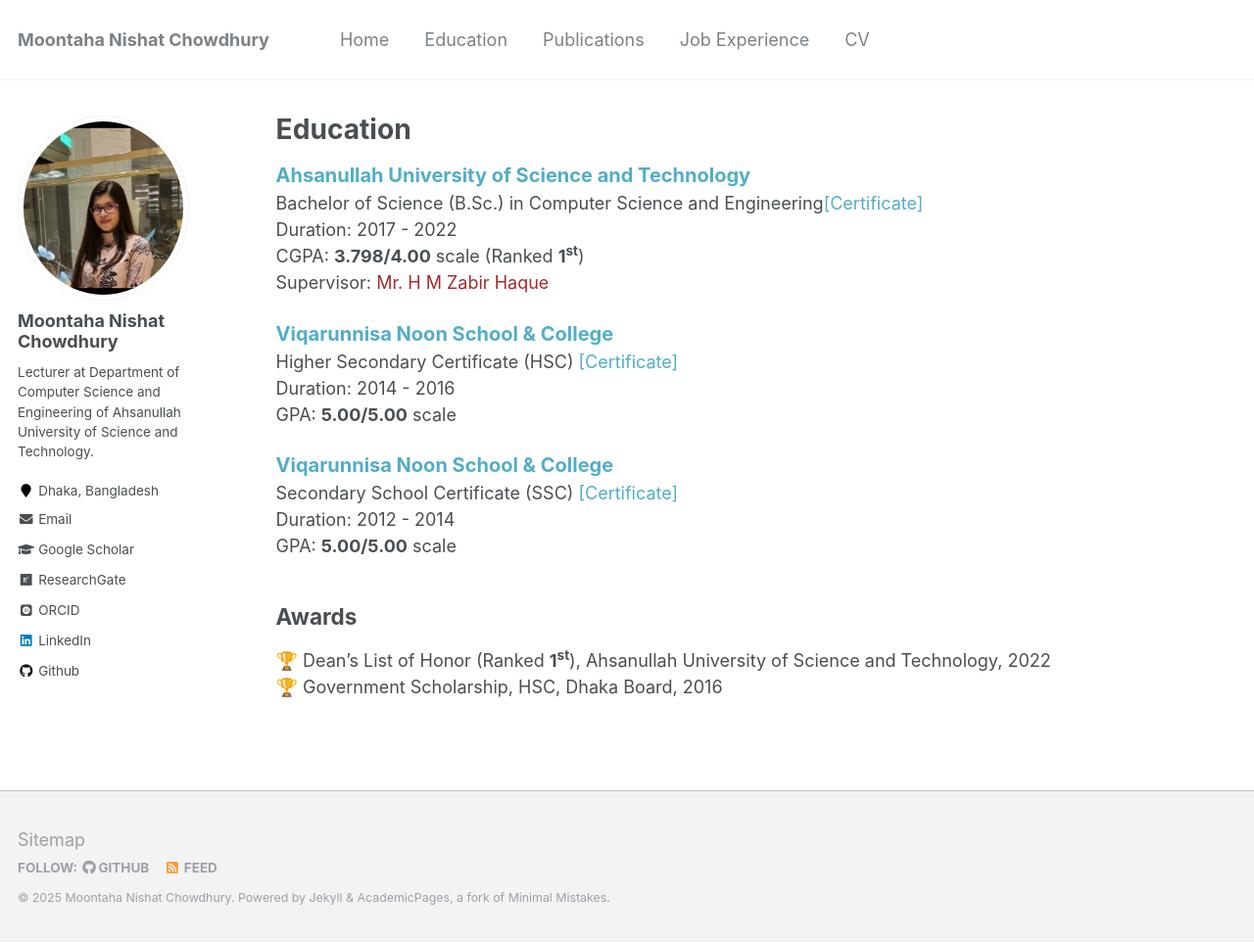
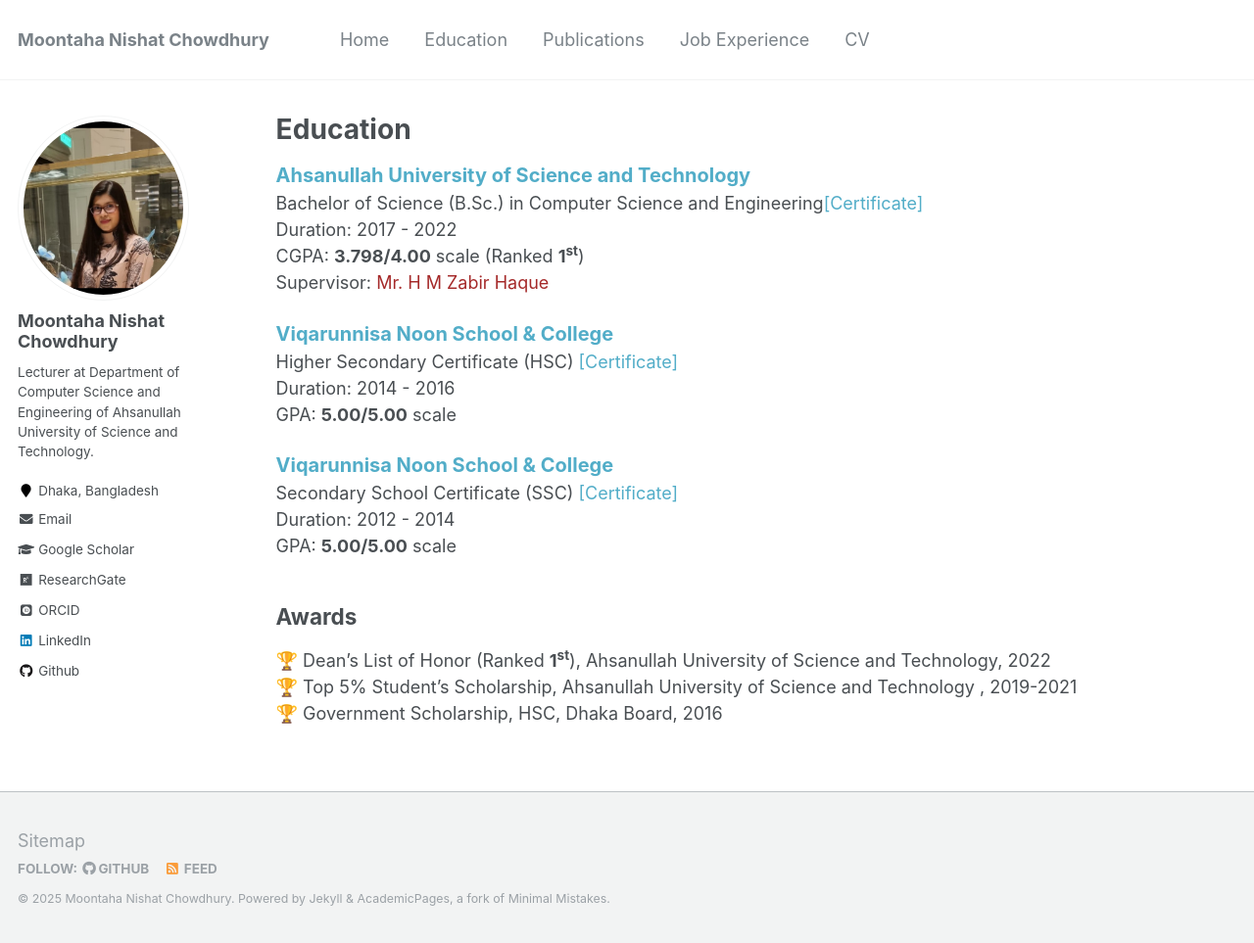
Before and after one commit to chowdhurymoontaha/chowdhurymoontaha.github.io, a Jekyll site: the page built from _pages/education.md, in a window 1280 px wide and 963 px high. Shown: the whole window at 98% size. Built offline with Jekyll 4.4.1, drawn with Linux system fonts in a browser that asks for light colours; some web fonts are replaced.

Commit message:
Update education.md

```diff
--- a/_pages/education.md
+++ b/_pages/education.md
@@ -25,4 +25,5 @@ GPA: <b>5.00/5.00</b> scale <br/>
 
 ## Awards
 🏆 Dean's List of Honor (Ranked <b>1<sup>st</sup></b>), Ahsanullah University of Science and Technology, 2022<br/>
+🏆 Top 5% Student's Scholarship, Ahsanullah University of Science and Technology , 2019-2021 <br/>
 🏆 Government Scholarship, HSC, Dhaka Board, 2016 <br/>
```
